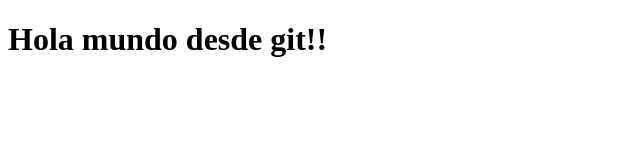
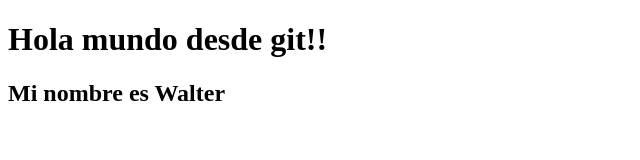
Before and after one commit to JMauricio05/ejemplo_taller_git, a plain HTML site: page index.html in a window 1280 px wide. Shown: the whole page, without its empty margins (0-640 px from the left). Drawn offline with Linux system fonts and the light colour scheme.

Commit message:
Etiqueta h2

```diff
--- a/index.html
+++ b/index.html
@@ -6,5 +6,6 @@
     </head>
     <body>
         <h1>Hola mundo desde git!!</h1>
+        <h2>Mi nombre es Walter</h2>
     </body>
 </html>
```
